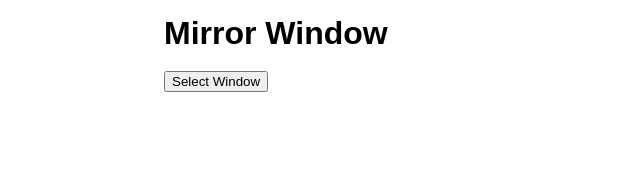
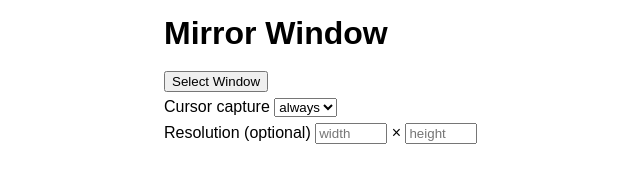
Before and after one commit to rschroll/mirror, a plain HTML site: page index.html in a window 1280 px wide. Shown: the whole page, without its empty margins (76-716 px from the left). Drawn offline with Linux system fonts and the light colour scheme.

Commit message:
Add options to mirror media

```diff
--- a/index.html
+++ b/index.html
@@ -26,7 +26,21 @@
 <body class="container">
   <h1>Mirror Window</h1>
   <div id='paused'>
-    <button onclick="startCapture()">Select Window</button>
+    <div><button onclick="startCapture()">Select Window</button></div>
+    <div>
+      Cursor capture
+      <select id="cursor">
+        <option value="always">always</option>
+        <option value="motion">motion</option>
+        <option value="never">never</option>
+      </select>
+    </div>
+    <div>
+      Resolution (optional)
+      <input id="width" type="number" min="0" max="9999" placeholder="width" />
+      &times;
+      <input id="height" type="number" min="0" max="9999" placeholder="height" />
+    </div>
   </div>
   <div id='running' hidden>
     <button onclick="stopCapture()">Stop Mirroring</button>
@@ -40,8 +54,11 @@
 
     async function startCapture() {
       let displayMediaOptions = {
-        // Chrome pics video size from current display
-        video: { cursor: 'always', /*aspectRatio: 1*/ },
+        video: {
+          cursor: $('#cursor').value,
+          width: $('#width').value || null,
+          height: $('#height').value || null
+        },
         audio: false
       };
       try {
```
